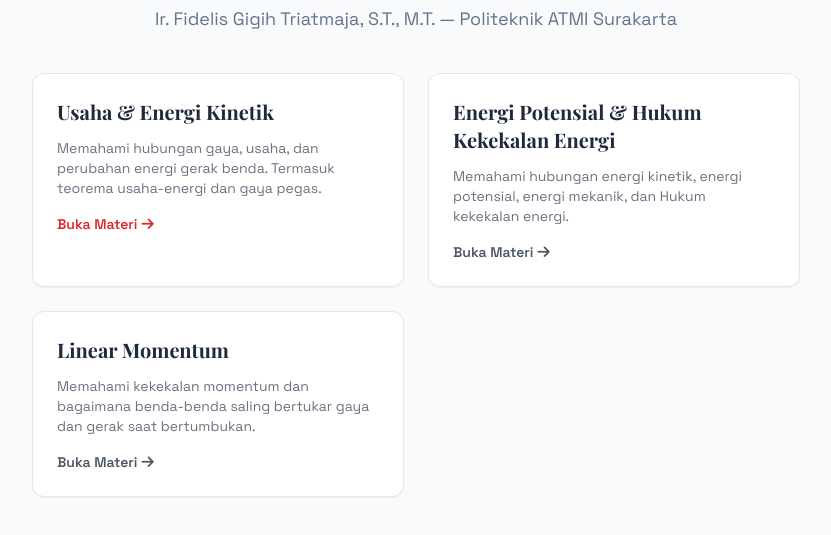
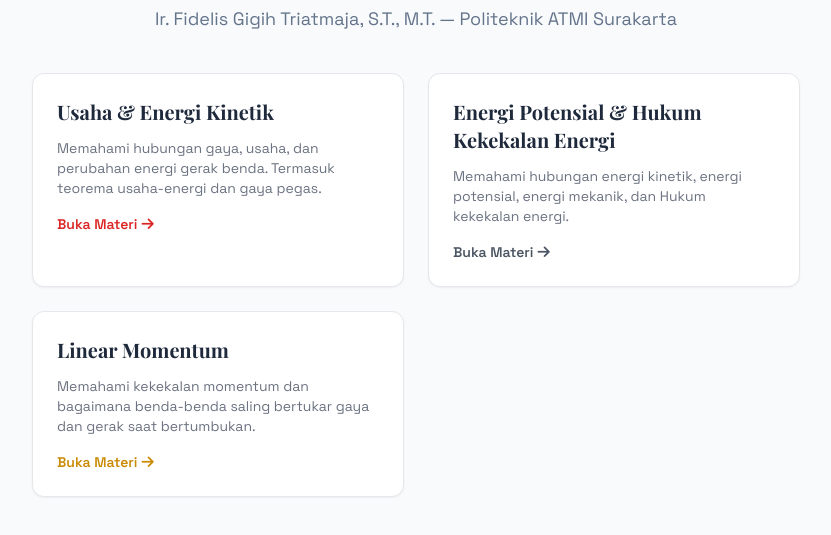
Before and after one commit to fidelisgigih/fisika-dasar-atmi, a plain HTML site: page index.html in a window 1280 px wide. Shown: the part 233-768 px from the top of the page, without its empty margins (224-1055 px from the left). Drawn offline with nearby package versions, Linux system fonts and the light colour scheme.

Commit message:
Update index.html

```diff
--- a/index.html
+++ b/index.html
@@ -46,7 +46,7 @@
                 <h2 class="text-xl font-bold group-hover:text-gray-600 transition-colors">Linear Momentum</h2>
             </div>
             <p class="text-sm text-gray-500">Memahami kekekalan momentum dan bagaimana benda-benda saling bertukar gaya dan gerak saat bertumbukan.</p>
-            <div class="mt-4 text-sm font-semibold text-gray-600 flex items-center gap-1">Buka Materi <i class="fa-solid fa-arrow-right"></i></div>
+            <div class="mt-4 text-sm font-semibold text-yellow-600 flex items-center gap-1">Buka Materi <i class="fa-solid fa-arrow-right"></i></div>
         </a>
 
         <!-- Tambahkan kartu materi lainnya di sini... -->
```
